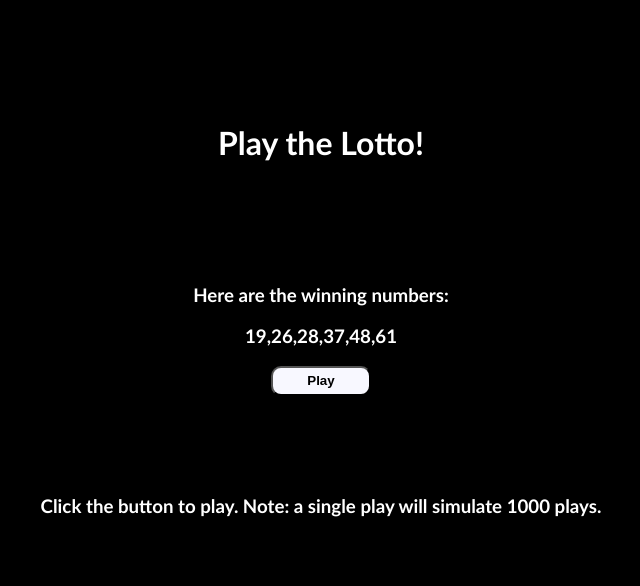
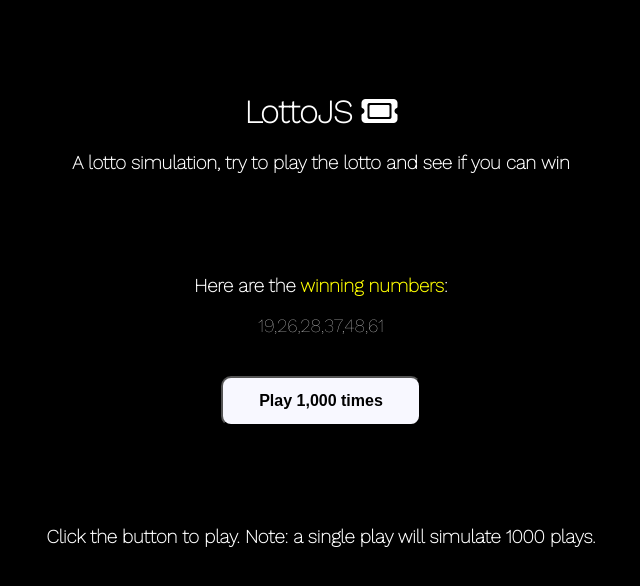
Before and after one commit to escosio/lottojs, a plain HTML site: page index.html in a window 1280 px wide. Shown: the whole page, without its empty margins (319-959 px from the left). Drawn offline with nearby package versions, Linux system fonts and the light colour scheme.

Commit message:
font and changes

```diff
--- a/index.css
+++ b/index.css
@@ -7,22 +7,34 @@ body {
     background-color: black;
     color: white;
     text-align: center;
-    font-family:'Trebuchet MS', 'Lucida Sans Unicode', 'Lucida Grande', 'Lucida Sans', Arial, sans-serif;
+    /* font-family:'Trebuchet MS', 'Lucida Sans Unicode', 'Lucida Grande', 'Lucida Sans', Arial, sans-serif; */
+    font-family: 'Work Sans', sans-serif;
 }
 
 button {
-    width: 100px;
-    height: 30px;
+    width: 200px;
+    height: 50px;
     background-color: ghostwhite;
     border-radius: 10px;
     font-weight: bold;
     margin-bottom: 80px;
+    margin-top: 20px;
+    font-size: medium;
+    color: black;
 }
 
-h1 {
-    padding: 8%;
+.header-title {
+    padding: 5%;
 }
 
 h3 {
     animation: fadeIn 4s;
 }
+
+#winning_numbers {
+    font-weight: 300;
+}
+
+#yellow-text {
+    color: yellow;
+}
--- a/index.html
+++ b/index.html
@@ -5,16 +5,21 @@
     <meta name="viewport" content="width=device-width, initial-scale=1.0">
     <title>Play lotto</title>
     <link rel="stylesheet" href="index.css">
+    <script src="https://kit.fontawesome.com/6504d4480e.js" crossorigin="anonymous"></script>
+    <link rel="preconnect" href="https://fonts.googleapis.com">
+<link rel="preconnect" href="https://fonts.gstatic.com" crossorigin>
+<link href="https://fonts.googleapis.com/css2?family=Karla:wght@500&family=Roboto+Slab&family=Work+Sans:wght@100&display=swap" rel="stylesheet">
 
 </head>
 <body>
-    <h1>Play the Lotto!</h1>
-<!--     <h3>{game.message}</h3> -->
-    <h3>Here are the winning numbers: </h3>
+    <div class="header-title">
+        <h1>LottoJS <i class="fa-solid fa-ticket"></i></h1>
+        <h3>A lotto simulation, try to play the lotto and see if you can win</h3>
+    </div>
+    <h3>Here are the <span id="yellow-text">winning numbers</span>:</h3>
     <h3 id="winning_numbers"></h3>
-    <button onClick=game.playLotto()>Play</button>
+    <button onClick=game.playLotto()>Play 1,000 times</button>
     <!-- Your numbers -->
-    <!-- <h3 id="attempts"></h3> -->
     <h2 id="currentPlay"></h2>
     <h3 id="message"></h3>
 
```
Also changed, not shown: lotto.js (+0 -39 lines).
